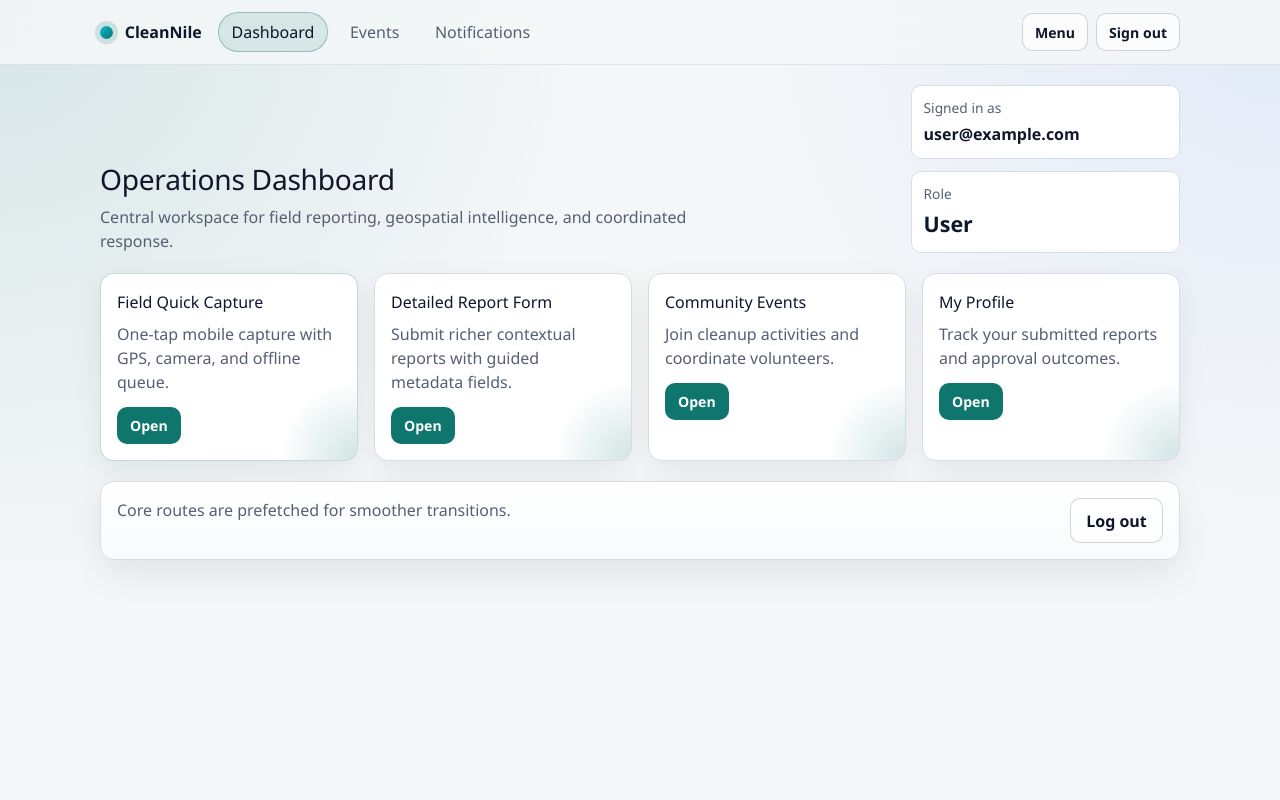
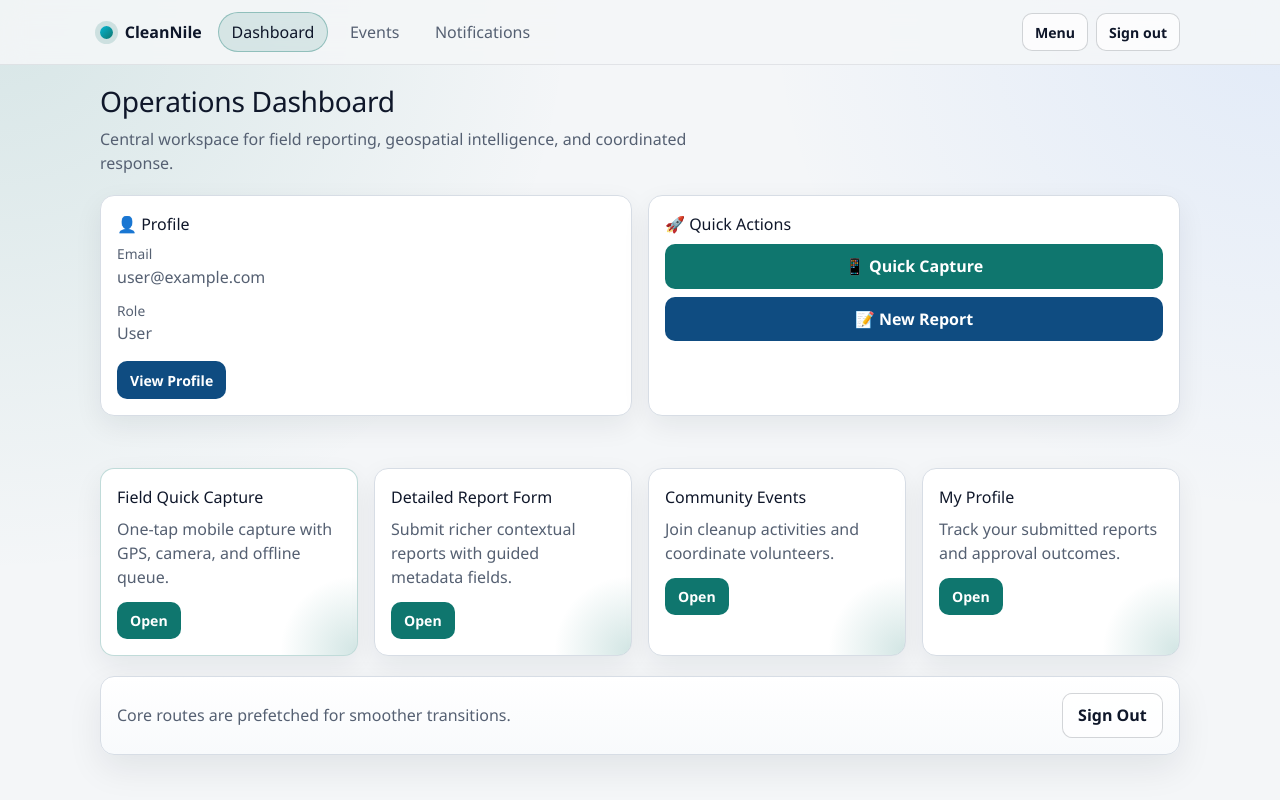
Before and after one commit to MaQur7/cleannile-app, a Next.js app: page /dashboard in a window 1280 px wide. Built offline with nearby package versions, Linux system fonts and the light colour scheme; no server answers; the database is empty; sample sign-in values are in the browser's storage.

Commit message:
Reorganized menu to reduce clutter

```diff
--- a/src/app/api/admin/events/route.ts
+++ b/src/app/api/admin/events/route.ts
@@ -4,7 +4,7 @@ import { getFirestore } from "firebase-admin/firestore";
 import { initializeApp } from "firebase-admin/app";
 
 // Initialize Firebase Admin
-let app;
+let app: any;
 try {
   app = initializeApp({
     databaseURL: `https://${process.env.NEXT_PUBLIC_FIREBASE_PROJECT_ID}.firebaseio.com`,
--- a/src/app/dashboard/page.tsx
+++ b/src/app/dashboard/page.tsx
@@ -83,22 +83,43 @@ export default function DashboardPage() {
               Central workspace for field reporting, geospatial intelligence, and coordinated response.
             </p>
           </div>
+        </header>
 
-          <div className="stats-row" style={{ minWidth: "220px" }}>
-            <div className="stat-tile">
-              <p className="stat-label">Signed in as</p>
-              <p className="stat-value" style={{ fontSize: "1rem" }}>
-                {user?.email ?? "Unknown"}
-              </p>
+        {/* User Profile Section */}
+        <div className="grid two" style={{ marginBottom: "2rem" }}>
+          <article className="card">
+            <h3 style={{ marginTop: 0 }}>👤 Profile</h3>
+            <div style={{ display: "grid", gap: "0.75rem" }}>
+              <div>
+                <p className="stat-label">Email</p>
+                <p className="muted" style={{ margin: 0 }}>{user?.email ?? "Unknown"}</p>
+              </div>
+              <div>
+                <p className="stat-label">Role</p>
+                <p className="muted" style={{ margin: 0, textTransform: "capitalize" }}>
+                  {role ?? "user"}
+                </p>
+              </div>
             </div>
-            <div className="stat-tile">
-              <p className="stat-label">Role</p>
-              <p className="stat-value" style={{ textTransform: "capitalize" }}>
-                {role ?? "user"}
-              </p>
+            <div style={{ marginTop: "1rem" }}>
+              <Link href="/profile" className="btn btn-secondary btn-sm">
+                View Profile
+              </Link>
             </div>
-          </div>
-        </header>
+          </article>
+
+          <article className="card">
+            <h3 style={{ marginTop: 0 }}>🚀 Quick Actions</h3>
+            <div style={{ display: "grid", gap: "0.5rem" }}>
+              <Link href="/capture" className="btn btn-primary">
+                📱 Quick Capture
+              </Link>
+              <Link href="/report/new" className="btn btn-secondary">
+                📝 New Report
+              </Link>
+            </div>
+          </article>
+        </div>
 
         <div className="grid three">
           {availableTiles.map((tile) => (
@@ -122,7 +143,8 @@ export default function DashboardPage() {
           style={{
             display: "flex",
             justifyContent: "space-between",
-            gap: "0.8rem",
+            alignItems: "center",
+            gap: "1rem",
             flexWrap: "wrap",
           }}
         >
@@ -140,7 +162,7 @@ export default function DashboardPage() {
                 });
             }}
           >
-            Log out
+            Sign Out
           </button>
         </div>
       </section>
--- a/src/app/events/page.tsx
+++ b/src/app/events/page.tsx
@@ -191,9 +191,10 @@ export default function EventsPage() {
       {!loading && events.length > 0 && (
         <div className="grid two">
           {events.map((event) => {
-            const isJoined = user && event.volunteers.includes(user.uid);
-            const isFull =
-              event.maxVolunteers && event.volunteers.length >= event.maxVolunteers;
+            const isJoined = Boolean(user && event.volunteers.includes(user.uid));
+            const isFull = Boolean(
+              event.maxVolunteers && event.volunteers.length >= event.maxVolunteers
+            );
             const spotsLeft = event.maxVolunteers
               ? event.maxVolunteers - event.volunteers.length
               : null;
--- a/src/app/globals.css
+++ b/src/app/globals.css
@@ -326,6 +326,34 @@ body {
   border-color: rgba(15, 23, 42, 0.18);
   color: var(--text);
   background: rgba(255, 255, 255, 0.7);
+}
+
+/* Button group utilities */
+.btn-group {
+  display: flex;
+  gap: var(--space-3);
+  flex-wrap: wrap;
+}
+
+.btn-group-vertical {
+  flex-direction: column;
+  align-items: stretch;
+}
+
+.btn-group-vertical .btn {
+  width: 100%;
+}
+
+.btn-group-justify-end {
+  justify-content: flex-end;
+}
+
+.btn-group-justify-center {
+  justify-content: center;
+}
+
+.btn-group-justify-between {
+  justify-content: space-between;
 }
 
 .form-grid {
--- a/src/app/page.tsx
+++ b/src/app/page.tsx
@@ -28,16 +28,26 @@ export default function Home() {
         </article>
       </div>
 
-      <div className="panel" style={{ display: "flex", gap: "0.8rem", flexWrap: "wrap" }}>
-        <Link href="/login" className="btn btn-primary">
-          Enter Platform
-        </Link>
-        <Link href="/capture" className="btn btn-secondary">
-          Open Quick Capture
-        </Link>
-        <Link href="/events" className="btn btn-ghost">
-          View Community Events
-        </Link>
+      <div className="panel">
+        <div className="grid two" style={{ marginBottom: "1.5rem" }}>
+          <div className="panel" style={{ padding: "1.5rem" }}>
+            <h4 style={{ marginBottom: "1rem", color: "var(--text)" }}>Get Started</h4>
+            <div style={{ display: "flex", gap: "0.8rem", flexDirection: "column" }}>
+              <Link href="/login" className="btn btn-primary" style={{ width: "100%" }}>
+                Enter Platform
+              </Link>
+              <Link href="/capture" className="btn btn-secondary" style={{ width: "100%" }}>
+                Quick Capture
+              </Link>
+            </div>
+          </div>
+          <div className="panel" style={{ padding: "1.5rem" }}>
+            <h4 style={{ marginBottom: "1rem", color: "var(--text)" }}>Explore</h4>
+            <Link href="/events" className="btn btn-ghost" style={{ width: "100%" }}>
+              View Community Events
+            </Link>
+          </div>
+        </div>
       </div>
     </section>
   );
--- a/src/app/rapid-capture/page.tsx
+++ b/src/app/rapid-capture/page.tsx
@@ -21,6 +21,9 @@ import {
   type ReportSeverity,
   REPORT_SEVERITIES,
 } from "../../lib/schemas";
+
+// Type declaration for heic2any
+declare function heic2any(options: { blob: Blob }): Promise<Blob | Blob[]>;
 
 /**
  * Enhanced category with quick-capture metadata
@@ -232,8 +235,8 @@ export default function RapidFieldCapturePage() {
     try {
       let photoURL = "";
 
-      if (online) {
-        const uploadedURL = await uploadReportPhoto(photo);
+      if (online && user) {
+        const uploadedURL = await uploadReportPhoto(photo, user.uid);
         photoURL = uploadedURL;
       }
 
@@ -251,10 +254,28 @@ export default function RapidFieldCapturePage() {
 
       if (online && user) {
         const token = await getIdToken();
-        await createReport(reportData, token);
-        setMessage("✓ Report submitted successfully!");
+        if (token) {
+          await createReport(token, reportData);
+          setMessage("✓ Report submitted successfully!");
+        } else {
+          throw new Error("Authentication required");
+        }
       } else {
-        enqueueReport(reportData);
+        // Convert to QueuedReport format for offline storage
+        const queuedItem: QueuedReport = {
+          id: `offline-${Date.now()}-${Math.random().toString(36).substr(2, 9)}`,
+          category,
+          severity,
+          district,
+          description,
+          latitude: coords.latitude,
+          longitude: coords.longitude,
+          photoDataURL: photoURL,
+          source: "field-capture",
+          capturedAt: new Date().toISOString(),
+          queuedAt: new Date().toISOString(),
+        };
+        enqueueReport(queuedItem);
         setMessage("✓ Report saved offline. It will sync when connection is available.");
       }
 
@@ -284,9 +305,23 @@ export default function RapidFieldCapturePage() {
 
     try {
       const token = await getIdToken();
+      if (!token) {
+        throw new Error("Authentication required");
+      }
 
       for (const item of queued) {
-        await createReport(item.data, token);
+        const reportData = {
+          category: item.category,
+          severity: item.severity,
+          district: item.district,
+          description: item.description,
+          photoURL: item.photoDataURL,
+          latitude: item.latitude,
+          longitude: item.longitude,
+          source: item.source,
+          capturedAt: item.capturedAt,
+        };
+        await createReport(token, reportData);
         removeQueuedReport(item.id);
       }
 
--- a/src/components/EnhancedMapView.tsx
+++ b/src/components/EnhancedMapView.tsx
@@ -240,7 +240,6 @@ function ClusterLayer({
         <Marker
           key={report.id}
           position={[report.location?.latitude || 0, report.location?.longitude || 0]}
-          data={report}
           title={report.description}
         >
           <PopupContent report={report} />
@@ -296,8 +295,6 @@ function getSeverityColor(severity: ReportSeverity): string {
   };
   return colors[severity];
 }
-
-type TimeWindow = "7d" | "30d" | "90d" | "all";
 
 function toDays(window: TimeWindow) {
   if (window === "7d") {
--- a/src/components/ReportCard.tsx
+++ b/src/components/ReportCard.tsx
@@ -19,25 +19,19 @@ export default function ReportCard({
 
   return (
     <article className="card report-card">
-      <div
-        style={{
-          display: "flex",
-          justifyContent: "space-between",
-          gap: "0.6rem",
-          flexWrap: "wrap",
-        }}
-      >
-        <h4 style={{ margin: 0, textTransform: "capitalize" }}>{report.category}</h4>
-
-        <div style={{ display: "flex", gap: "0.45rem", flexWrap: "wrap" }}>
+      <header style={{ marginBottom: "0.7rem" }}>
+        <div style={{ display: "flex", justifyContent: "space-between", alignItems: "flex-start", gap: "0.6rem" }}>
+          <h4 style={{ margin: 0, textTransform: "capitalize", flex: 1 }}>{report.category}</h4>
+          <div style={{ display: "flex", gap: "0.45rem", flexShrink: 0 }}>
             <span className={`severity-badge ${report.severity}`}>{report.severity}</span>
             {showStatus && (
               <span className={`status-badge ${report.status}`}>{report.status}</span>
             )}
           </div>
         </div>
+      </header>
 
-      <p style={{ marginTop: "0.7rem" }}>{report.description || "No description provided."}</p>
+      <p style={{ marginBottom: "0.7rem" }}>{report.description || "No description provided."}</p>
 
       <div className="report-meta-grid">
         <div>
@@ -67,14 +61,15 @@ export default function ReportCard({
       )}
 
       {approveReport && rejectReport && (
-        <div
-          style={{
-            display: "flex",
-            gap: "0.65rem",
-            marginTop: "0.9rem",
-            flexWrap: "wrap",
-          }}
+        <footer style={{ marginTop: "0.9rem", paddingTop: "0.9rem", borderTop: "1px solid var(--border)" }}>
+          <div style={{ display: "flex", gap: "0.65rem", justifyContent: "flex-end" }}>
+            <button
+              type="button"
+              className="btn btn-danger btn-sm"
+              onClick={() => rejectReport(report.id)}
             >
+              Reject
+            </button>
             <button
               type="button"
               className="btn btn-primary btn-sm"
@@ -82,15 +77,8 @@ export default function ReportCard({
             >
               Approve
             </button>
-
-          <button
-            type="button"
-            className="btn btn-danger btn-sm"
-            onClick={() => rejectReport(report.id)}
-          >
-            Reject
-          </button>
           </div>
+        </footer>
       )}
     </article>
   );
```
Lines whose indentation alone changed are shown as unchanged.
